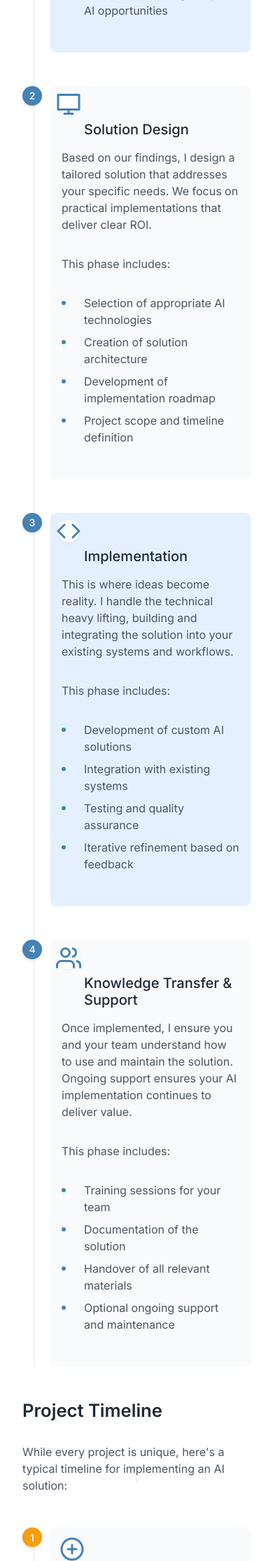
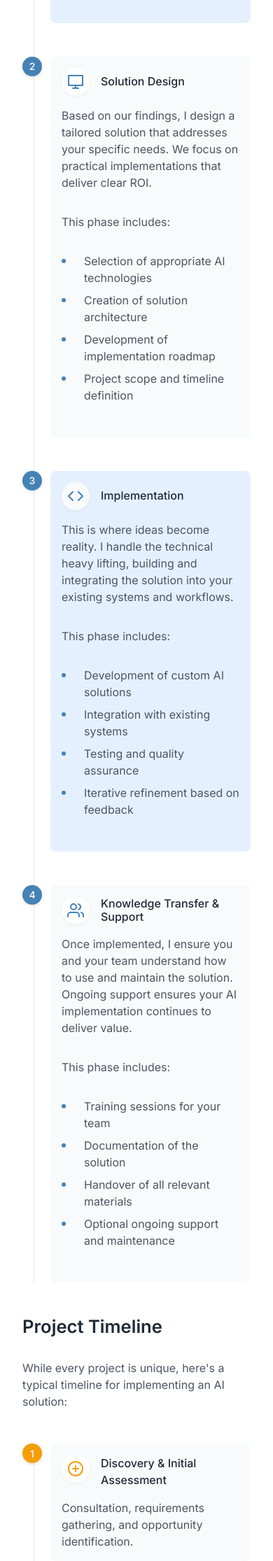
Before and after one commit to chuckfinca/appsimple, a FastAPI app: page /process in a window 390 px wide. Shown: the part 839-3070 px from the top of the page at 70% size. Run offline with FastAPI, Linux system fonts and the light colour scheme.

Commit message:
Improves process page on mobile

```diff
--- a/assets/css/components/icons.css
+++ b/assets/css/components/icons.css
@@ -81,7 +81,6 @@
   justify-content: center;
   width: 60px;
   height: 60px;
-  background-color: var(--primary-light);
   border-radius: 50%;
   margin-right: 0.75rem;
   flex-shrink: 0;
--- a/assets/css/components/process-steps.css
+++ b/assets/css/components/process-steps.css
@@ -52,7 +52,6 @@
 .process-step-content {
   position: relative;
   padding: var(--space-md);
-    padding-top: 60px; /* Extra padding for icon placement */
   border-radius: var(--radius-md);
   background-color: var(--primary-light);
   transition: transform var(--transition-normal),
@@ -74,42 +73,52 @@
   background-color: var(--neutral-50);
 }
 
-  /* Icon styling within process steps - positioned in upper left */
-  .process-step-content .expertise-icon-container {
-    position: absolute;
-    top: 1.5rem;
-    left: 1.5rem;
+/* Process step header - matches About page style */
+.process-step-header {
+  display: flex;
+  align-items: center;
+  margin-bottom: var(--space-sm);
+}
+
+/* Icon container styling to match About page */
+.process-step-header .expertise-icon-container {
   display: flex;
   align-items: center;
   justify-content: center;
-    width: 60px;
-    height: 60px;
+  width: 56px;
+  height: 56px;
   border-radius: 50%;
-    transition: transform var(--transition-normal);
+  margin-right: var(--space-sm);
+  flex-shrink: 0;
+  box-shadow: 0 2px 5px rgba(0, 0, 0, 0.04);
+  transition: transform var(--transition-normal),
+              box-shadow var(--transition-normal);
 }
 
 /* Set contrasting icon container backgrounds */
-  .process-step:nth-child(odd) .expertise-icon-container {
+.process-step:nth-child(odd) .process-step-header .expertise-icon-container {
   background-color: var(--neutral-50); /* Light background for icons on blue bg */
 }
 
-  .process-step:nth-child(even) .expertise-icon-container {
+.process-step:nth-child(even) .process-step-header .expertise-icon-container {
   background-color: white; /* White background for icons on light bg */
 }
 
-  .process-step:hover .expertise-icon-container {
-    transform: scale(1.1);
+.process-step:hover .process-step-header .expertise-icon-container {
+  transform: scale(1.05);
+  box-shadow: 0 4px 8px rgba(0, 0, 0, 0.12);
 }
 
-  .expertise-icon {
+.process-step-header .expertise-icon {
   color: var(--primary);
+  width: 32px;
+  height: 32px;
 }
 
 /* Process step headings */
-  .process-step h3 {
-    margin-left: 4rem;
+.process-step-header h3 {
   font-size: var(--text-lg);
-    margin-bottom: var(--space-sm);
+  margin-bottom: 0;
   color: var(--neutral-800);
 }
 
@@ -157,18 +166,19 @@
 
   .process-step-content {
     padding: var(--space-sm);
-      padding-top: 50px;
   }
 
-    .process-step-content .expertise-icon-container {
-      width: 32px;
-      height: 32px;
-      top: 10px;
-      left: 10px;
+  .process-step-header .expertise-icon-container {
+    width: 48px;
+    height: 48px;
   }
 
-    .process-step h3 {
-      margin-left: 2rem;
+  .process-step-header .expertise-icon {
+    width: 28px;
+    height: 28px;
+  }
+
+  .process-step-header h3 {
     font-size: var(--text-md);
   }
 }
@@ -183,4 +193,18 @@
     height: 28px;
     font-size: var(--text-xs);
   }
+
+  .process-step-header .expertise-icon-container {
+    width: 40px;
+    height: 40px;
   }
+
+  .process-step-header .expertise-icon {
+    width: 24px;
+    height: 24px;
+  }
+
+  .process-step-header h3 {
+    font-size: var(--text-sm);
+  }
+}
--- a/assets/css/components/timeline.css
+++ b/assets/css/components/timeline.css
@@ -49,7 +49,6 @@
 .timeline-content {
   position: relative;
   padding: var(--space-md);
-    padding-top: 60px; /* Extra space for the icon */
   border-radius: var(--radius-md);
   background-color: var(--neutral-50);
   transition: transform var(--transition-normal),
@@ -67,39 +66,56 @@
   background-color: var(--secondary-light);
 }
 
-  /* Timeline icons - positioned inside content */
-  .timeline-content .expertise-icon-container {
-    position: absolute;
-    top: 15px;
-    left: 15px;
+/* Timeline header styling to match About page */
+.timeline-header {
+  display: flex;
+  align-items: flex-start;
+  margin-bottom: var(--space-sm);
+}
+
+/* Icon container styling to match About page */
+.timeline-header .expertise-icon-container {
   display: flex;
   align-items: center;
   justify-content: center;
-    width: 40px;
-    height: 40px;
+  width: 56px;
+  height: 56px;
   border-radius: 50%;
-    transition: transform var(--transition-normal);
+  margin-right: var(--space-sm);
+  flex-shrink: 0;
+  background-color: var(--neutral-50);
+  box-shadow: 0 2px 5px rgba(0, 0, 0, 0.04);
+  transition: transform var(--transition-normal),
+              box-shadow var(--transition-normal);
 }
 
-  /* Icon background colors based on parent background */
-  .timeline-item:nth-child(odd) .expertise-icon-container {
+/* Set contrasting icon container backgrounds */
+.timeline-item:nth-child(odd) .timeline-header .expertise-icon-container {
   background-color: white;
 }
 
-  .timeline-item:nth-child(even) .expertise-icon-container {
+.timeline-item:nth-child(even) .timeline-header .expertise-icon-container {
   background-color: var(--neutral-50);
 }
 
-  .timeline-item:hover .expertise-icon-container {
-    transform: scale(1.1);
+.timeline-item:hover .timeline-header .expertise-icon-container {
+  transform: scale(1.05);
+  box-shadow: 0 4px 8px rgba(0, 0, 0, 0.12);
+}
+
+/* Icon styling */
+.timeline-header .expertise-icon {
+  color: var(--secondary);
+  width: 32px;
+  height: 32px;
 }
 
 /* Timeline title formatting */
-  .timeline-title {
+.timeline-header .timeline-title {
   font-weight: var(--font-medium);
   font-size: var(--text-md);
-    margin-bottom: var(--space-xs);
-    color: var(--secondary);
+  color: var(--neutral-800);
+  align-self: center;
 }
 
 /* Responsive adjustments */
@@ -120,12 +136,16 @@
 
   .timeline-content {
     padding: var(--space-sm);
-      padding-top: 50px;
   }
 
-    .timeline-content .expertise-icon-container {
-      width: 32px;
-      height: 32px;
+  .timeline-header .expertise-icon-container {
+    width: 48px;
+    height: 48px;
+  }
+
+  .timeline-header .expertise-icon {
+    width: 28px;
+    height: 28px;
   }
 }
 
@@ -139,4 +159,18 @@
     height: 28px;
     font-size: var(--text-xs);
   }
+
+  .timeline-header .expertise-icon-container {
+    width: 40px;
+    height: 40px;
   }
+
+  .timeline-header .expertise-icon {
+    width: 24px;
+    height: 24px;
+  }
+
+  .timeline-header .timeline-title {
+    font-size: var(--text-sm);
+  }
+}
--- a/pages/process.html
+++ b/pages/process.html
@@ -32,7 +32,8 @@
                         <div class="process-steps">
                             <div class="process-step" data-step="1">
                                 <div class="process-step-content">
-                                    <!-- Icon moved INSIDE content -->
+                                    <!-- New structure with icon and title in flex container -->
+                                    <div class="process-step-header">
                                         <div class="expertise-icon-container">
                                             <svg class="icon expertise-icon" viewBox="0 0 24 24">
                                                 <path d="M3 9l9-7 9 7v11a2 2 0 0 1-2 2H5a2 2 0 0 1-2-2z"/>
@@ -40,6 +41,8 @@
                                             </svg>
                                         </div>
                                         <h3>Discovery & Assessment</h3>
+                                    </div>
+                                    <div class="process-step-content-body">
                                         <p>We begin by understanding your business goals, challenges, and current processes. Through conversations and analysis, we identify opportunities where AI can create the most value.</p>
                                         <p>This phase includes:</p>
                                         <ul class="service-list">
@@ -50,10 +53,12 @@
                                         </ul>
                                     </div>
                                 </div>
+                            </div>
 
                             <div class="process-step" data-step="2">
                                 <div class="process-step-content">
-                                    <!-- Icon moved INSIDE content -->
+                                    <!-- New structure with icon and title in flex container -->
+                                    <div class="process-step-header">
                                         <div class="expertise-icon-container">
                                             <svg class="icon expertise-icon" viewBox="0 0 24 24">
                                                 <path d="M2 3h20v14H2z"/>
@@ -62,6 +67,8 @@
                                             </svg>
                                         </div>
                                         <h3>Solution Design</h3>
+                                    </div>
+                                    <div class="process-step-content-body">
                                         <p>Based on our findings, I design a tailored solution that addresses your specific needs. We focus on practical implementations that deliver clear ROI.</p>
                                         <p>This phase includes:</p>
                                         <ul class="service-list">
@@ -72,10 +79,12 @@
                                         </ul>
                                     </div>
                                 </div>
+                            </div>
 
                             <div class="process-step" data-step="3">
                                 <div class="process-step-content">
-                                    <!-- Icon moved INSIDE content -->
+                                    <!-- New structure with icon and title in flex container -->
+                                    <div class="process-step-header">
                                         <div class="expertise-icon-container">
                                             <svg class="icon expertise-icon" viewBox="0 0 24 24">
                                                 <polyline points="16 18 22 12 16 6"/>
@@ -83,6 +92,8 @@
                                             </svg>
                                         </div>
                                         <h3>Implementation</h3>
+                                    </div>
+                                    <div class="process-step-content-body">
                                         <p>This is where ideas become reality. I handle the technical heavy lifting, building and integrating the solution into your existing systems and workflows.</p>
                                         <p>This phase includes:</p>
                                         <ul class="service-list">
@@ -93,10 +104,12 @@
                                         </ul>
                                     </div>
                                 </div>
+                            </div>
 
                             <div class="process-step" data-step="4">
                                 <div class="process-step-content">
-                                    <!-- Icon moved INSIDE content -->
+                                    <!-- New structure with icon and title in flex container -->
+                                    <div class="process-step-header">
                                         <div class="expertise-icon-container">
                                             <svg class="icon expertise-icon" viewBox="0 0 24 24">
                                                 <path d="M17 21v-2a4 4 0 0 0-4-4H5a4 4 0 0 0-4 4v2"/>
@@ -106,6 +119,8 @@
                                             </svg>
                                         </div>
                                         <h3>Knowledge Transfer & Support</h3>
+                                    </div>
+                                    <div class="process-step-content-body">
                                         <p>Once implemented, I ensure you and your team understand how to use and maintain the solution. Ongoing support ensures your AI implementation continues to deliver value.</p>
                                         <p>This phase includes:</p>
                                         <ul class="service-list">
@@ -114,6 +129,7 @@
                                             <li>Handover of all relevant materials</li>
                                             <li>Optional ongoing support and maintenance</li>
                                         </ul>
+                                    </div>
                                 </div>
                             </div>
                         </div>
@@ -130,7 +146,8 @@
                                     <span>1</span>
                                 </div>
                                 <div class="timeline-content">
-                                    <!-- Icon moved INSIDE content -->
+                                    <!-- Updated structure with icon and title in flex container -->
+                                    <div class="timeline-header">
                                         <div class="expertise-icon-container">
                                             <svg class="icon expertise-icon" viewBox="0 0 24 24">
                                                 <circle cx="12" cy="12" r="10"/>
@@ -139,6 +156,7 @@
                                             </svg>
                                         </div>
                                         <div class="timeline-title">Discovery & Initial Assessment</div>
+                                    </div>
                                     <p>Consultation, requirements gathering, and opportunity identification.</p>
                                 </div>
                             </div>
@@ -148,7 +166,8 @@
                                     <span>2</span>
                                 </div>
                                 <div class="timeline-content">
-                                    <!-- Icon moved INSIDE content -->
+                                    <!-- Updated structure with icon and title in flex container -->
+                                    <div class="timeline-header">
                                         <div class="expertise-icon-container">
                                             <svg class="icon expertise-icon" viewBox="0 0 24 24">
                                                 <polygon points="14 2 18 6 7 17 3 17 3 13 14 2"/>
@@ -156,6 +175,7 @@
                                             </svg>
                                         </div>
                                         <div class="timeline-title">Solution Design</div>
+                                    </div>
                                     <p>Technology selection, architecture development, and project planning.</p>
                                 </div>
                             </div>
@@ -165,7 +185,8 @@
                                     <span>3</span>
                                 </div>
                                 <div class="timeline-content">
-                                    <!-- Icon moved INSIDE content -->
+                                    <!-- Updated structure with icon and title in flex container -->
+                                    <div class="timeline-header">
                                         <div class="expertise-icon-container">
                                             <svg class="icon expertise-icon" viewBox="0 0 24 24">
                                                 <polyline points="16 18 22 12 16 6"/>
@@ -173,6 +194,7 @@
                                             </svg>
                                         </div>
                                         <div class="timeline-title">Development & Implementation</div>
+                                    </div>
                                     <p>Building the solution, integration, and initial testing.</p>
                                 </div>
                             </div>
@@ -182,7 +204,8 @@
                                     <span>4</span>
                                 </div>
                                 <div class="timeline-content">
-                                    <!-- Icon moved INSIDE content -->
+                                    <!-- Updated structure with icon and title in flex container -->
+                                    <div class="timeline-header">
                                         <div class="expertise-icon-container">
                                             <svg class="icon expertise-icon" viewBox="0 0 24 24">
                                                 <path d="M12 22c5.523 0 10-4.477 10-10S17.523 2 12 2 2 6.477 2 12s4.477 10 10 10z"/>
@@ -190,6 +213,7 @@
                                             </svg>
                                         </div>
                                         <div class="timeline-title">Testing & Refinement</div>
+                                    </div>
                                     <p>QA testing, feedback collection, and solution optimization.</p>
                                 </div>
                             </div>
@@ -199,7 +223,8 @@
                                     <span>5</span>
                                 </div>
                                 <div class="timeline-content">
-                                    <!-- Icon moved INSIDE content -->
+                                    <!-- Updated structure with icon and title in flex container -->
+                                    <div class="timeline-header">
                                         <div class="expertise-icon-container">
                                             <svg class="icon expertise-icon" viewBox="0 0 24 24">
                                                 <path d="M4 15s1-1 4-1 5 2 8 2 4-1 4-1V3s-1 1-4 1-5-2-8-2-4 1-4 1z"/>
@@ -207,6 +232,7 @@
                                             </svg>
                                         </div>
                                         <div class="timeline-title">Deployment & Training</div>
+                                    </div>
                                     <p>Final deployment, team training, and knowledge transfer.</p>
                                 </div>
                             </div>
@@ -216,7 +242,8 @@
                                     <span>6</span>
                                 </div>
                                 <div class="timeline-content">
-                                    <!-- Icon moved INSIDE content -->
+                                    <!-- Updated structure with icon and title in flex container -->
+                                    <div class="timeline-header">
                                         <div class="expertise-icon-container">
                                             <svg class="icon expertise-icon" viewBox="0 0 24 24">
                                                 <circle cx="12" cy="12" r="10"/>
@@ -224,6 +251,7 @@
                                             </svg>
                                         </div>
                                         <div class="timeline-title">Support & Iteration</div>
+                                    </div>
                                     <p>Continuous improvement, updates, and maintenance as needed.</p>
                                 </div>
                             </div>
```
Lines whose indentation alone changed are shown as unchanged.
